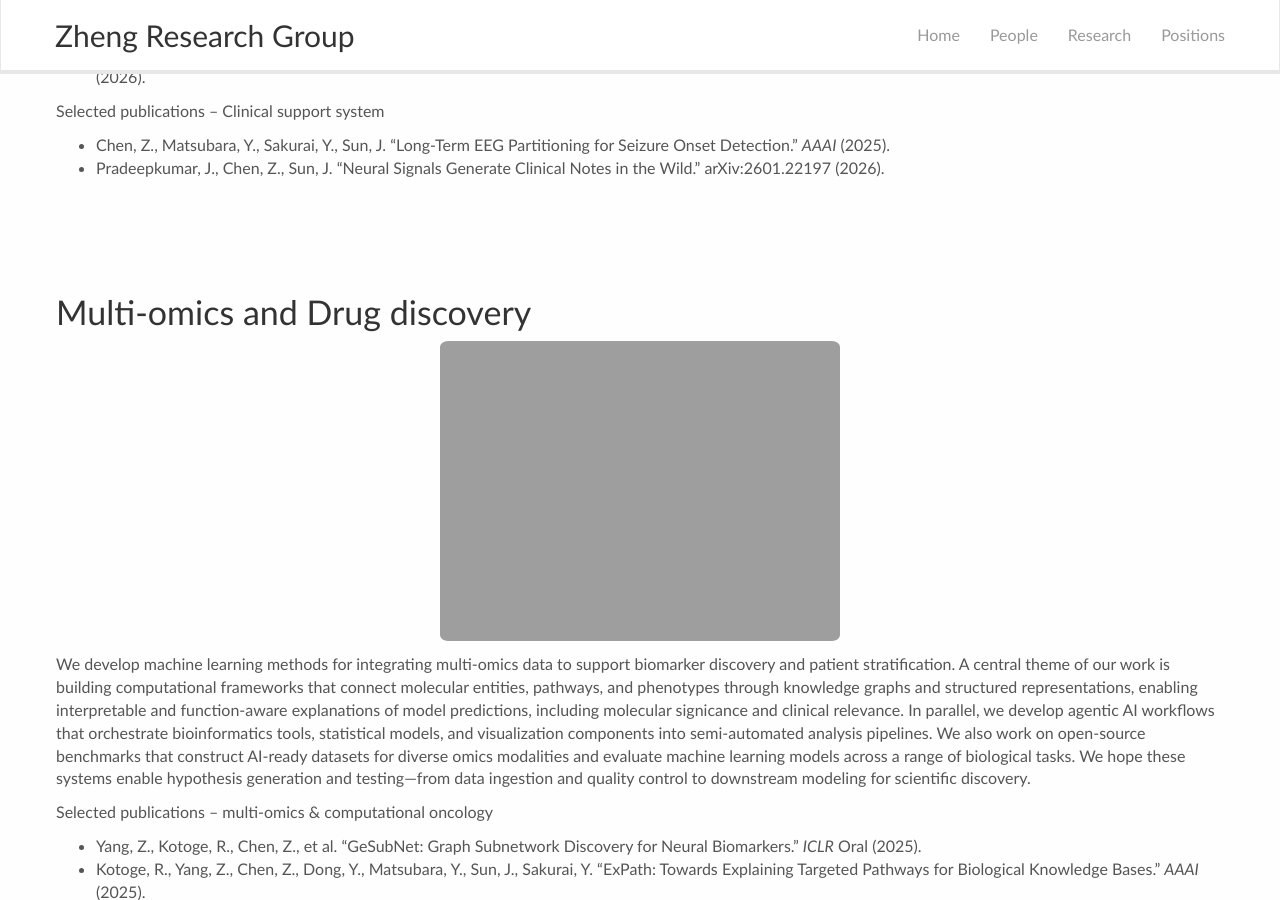
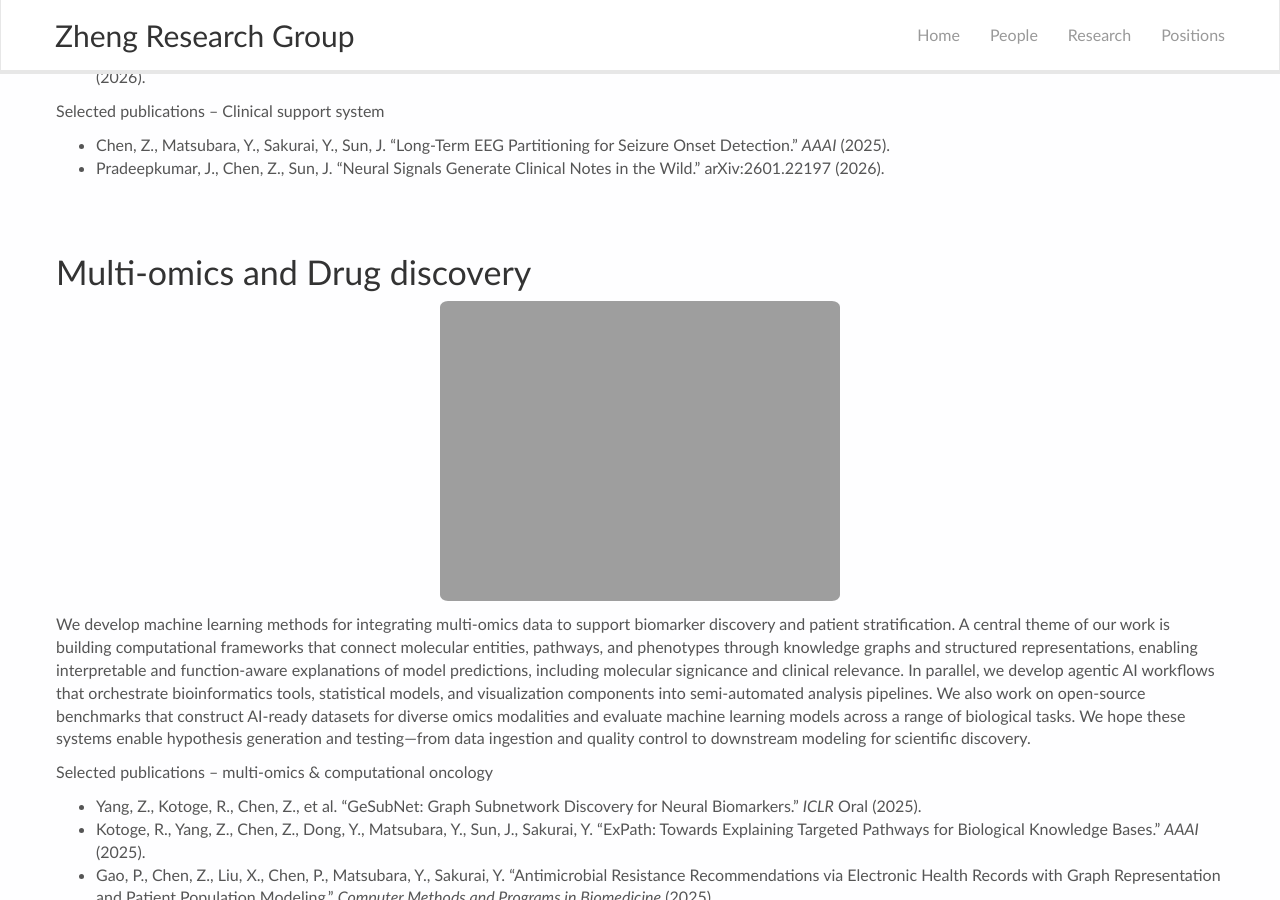
Before and after one commit to zhengchen3/zhengchen3.github.io, a Jekyll site: the page built from _pages/research.md, in a window 1280 px wide and 900 px high, scrolled down 764 px. Built offline with Jekyll 4.4.1, drawn with Linux system fonts in a browser that asks for light colours; nearby versions of some CDN libraries.

```diff
--- a/_pages/research.md
+++ b/_pages/research.md
@@ -41,7 +41,7 @@ Selected publications – Clinical support system
 
 <!-- - Yang, Z., Kotoge, R., Chen, Z., et al. “GeSubNet: Graph Subnetwork Discovery for Neural Biomarkers” _ICLR_ [Oral] (2025). [arXiv:2410.13178](https://arxiv.org/abs/2410.13178) -->
 
-<div style="height:80px;"></div>
+<div style="height:40px;"></div>
 
 ## Multi-omics and Drug discovery
 
```
Also changed, not shown: 2 other files.
